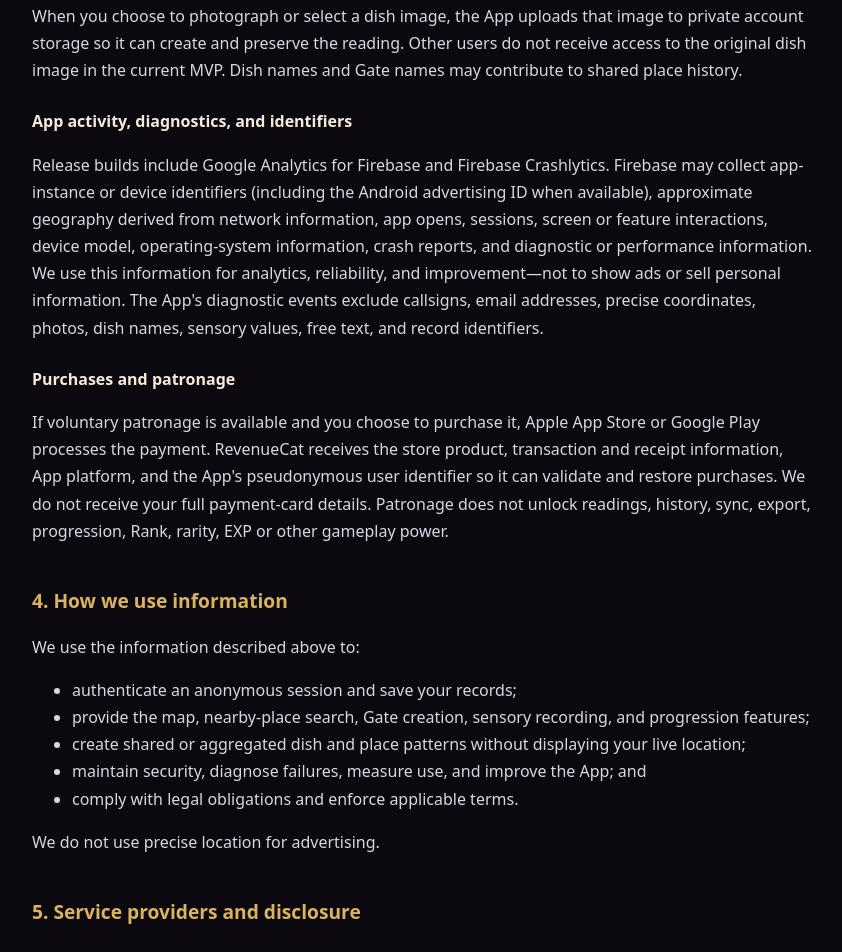
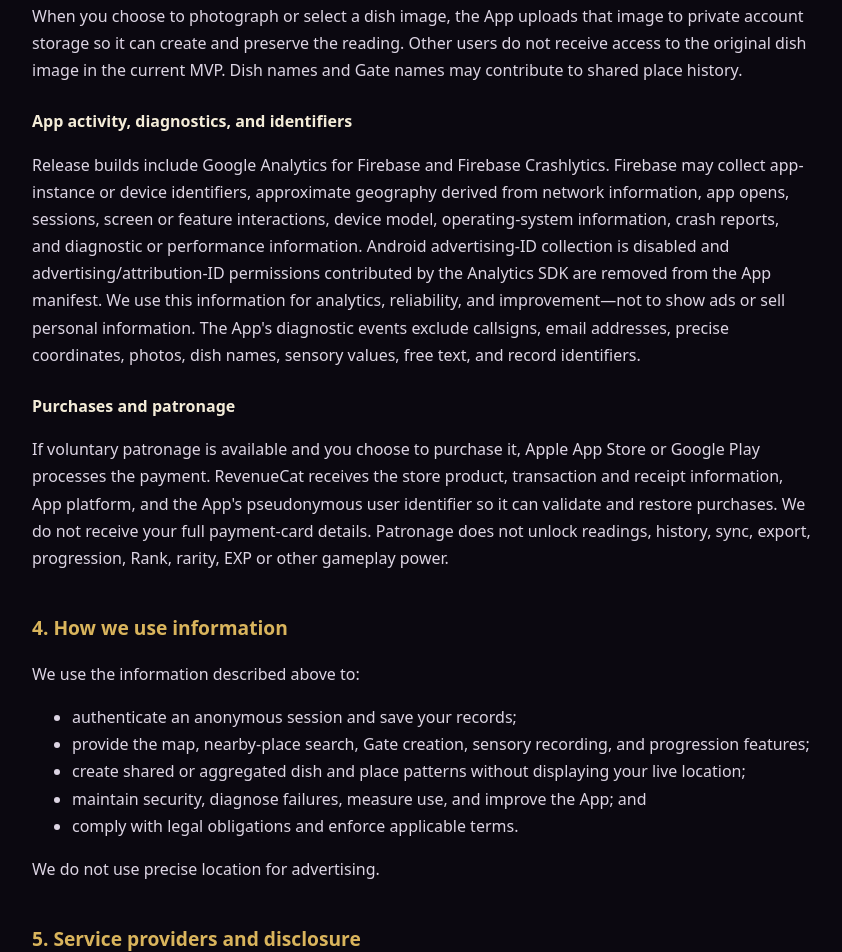
Before and after one commit to tanatas313/omnivore-codex-privacy, a plain HTML site: page privacy-policy/index.html in a window 1280 px wide. Shown: the part 1261-2213 px from the top of the page, without its empty margins (218-1060 px from the left). Drawn offline with Linux system fonts and the light colour scheme.

Commit message:
Update Android advertising ID disclosure

```diff
--- a/privacy-policy/index.html
+++ b/privacy-policy/index.html
@@ -34,7 +34,7 @@
   <h3>Account and user-provided information</h3><ul><li>Anonymous Firebase user identifier.</li><li>Callsign or nickname that you enter.</li><li>Food and sensory records that you submit, including taste or mastery scores, dish or menu names, restaurant or place records (called <strong>Gates</strong>), timestamps, and progression information.</li></ul>
   <h3>Location</h3><p>With your permission, the App accesses your <strong>precise location while the App is in use</strong>. It uses location to centre the map, find nearby restaurants or Gates, and support on-location features. A restaurant or Gate location and the anonymous identifier of the user who charted it may be stored when a Gate is created. The App does not provide continuous background-location tracking and does not show your current live location to other users.</p><p>You can deny or withdraw location permission in Android or iOS settings. Search may remain available, but nearby-map, mark-here, or on-location features may not work.</p>
   <h3>Photos and user content</h3><p>When you choose to photograph or select a dish image, the App uploads that image to private account storage so it can create and preserve the reading. Other users do not receive access to the original dish image in the current MVP. Dish names and Gate names may contribute to shared place history.</p>
-  <h3>App activity, diagnostics, and identifiers</h3><p>Release builds include Google Analytics for Firebase and Firebase Crashlytics. Firebase may collect app-instance or device identifiers (including the Android advertising ID when available), approximate geography derived from network information, app opens, sessions, screen or feature interactions, device model, operating-system information, crash reports, and diagnostic or performance information. We use this information for analytics, reliability, and improvement—not to show ads or sell personal information. The App's diagnostic events exclude callsigns, email addresses, precise coordinates, photos, dish names, sensory values, free text, and record identifiers.</p>
+  <h3>App activity, diagnostics, and identifiers</h3><p>Release builds include Google Analytics for Firebase and Firebase Crashlytics. Firebase may collect app-instance or device identifiers, approximate geography derived from network information, app opens, sessions, screen or feature interactions, device model, operating-system information, crash reports, and diagnostic or performance information. Android advertising-ID collection is disabled and advertising/attribution-ID permissions contributed by the Analytics SDK are removed from the App manifest. We use this information for analytics, reliability, and improvement—not to show ads or sell personal information. The App's diagnostic events exclude callsigns, email addresses, precise coordinates, photos, dish names, sensory values, free text, and record identifiers.</p>
   <h3>Purchases and patronage</h3><p>If voluntary patronage is available and you choose to purchase it, Apple App Store or Google Play processes the payment. RevenueCat receives the store product, transaction and receipt information, App platform, and the App's pseudonymous user identifier so it can validate and restore purchases. We do not receive your full payment-card details. Patronage does not unlock readings, history, sync, export, progression, Rank, rarity, EXP or other gameplay power.</p>
 
   <h2>4. How we use information</h2><p>We use the information described above to:</p><ul><li>authenticate an anonymous session and save your records;</li><li>provide the map, nearby-place search, Gate creation, sensory recording, and progression features;</li><li>create shared or aggregated dish and place patterns without displaying your live location;</li><li>maintain security, diagnose failures, measure use, and improve the App; and</li><li>comply with legal obligations and enforce applicable terms.</li></ul><p>We do not use precise location for advertising.</p>
```
